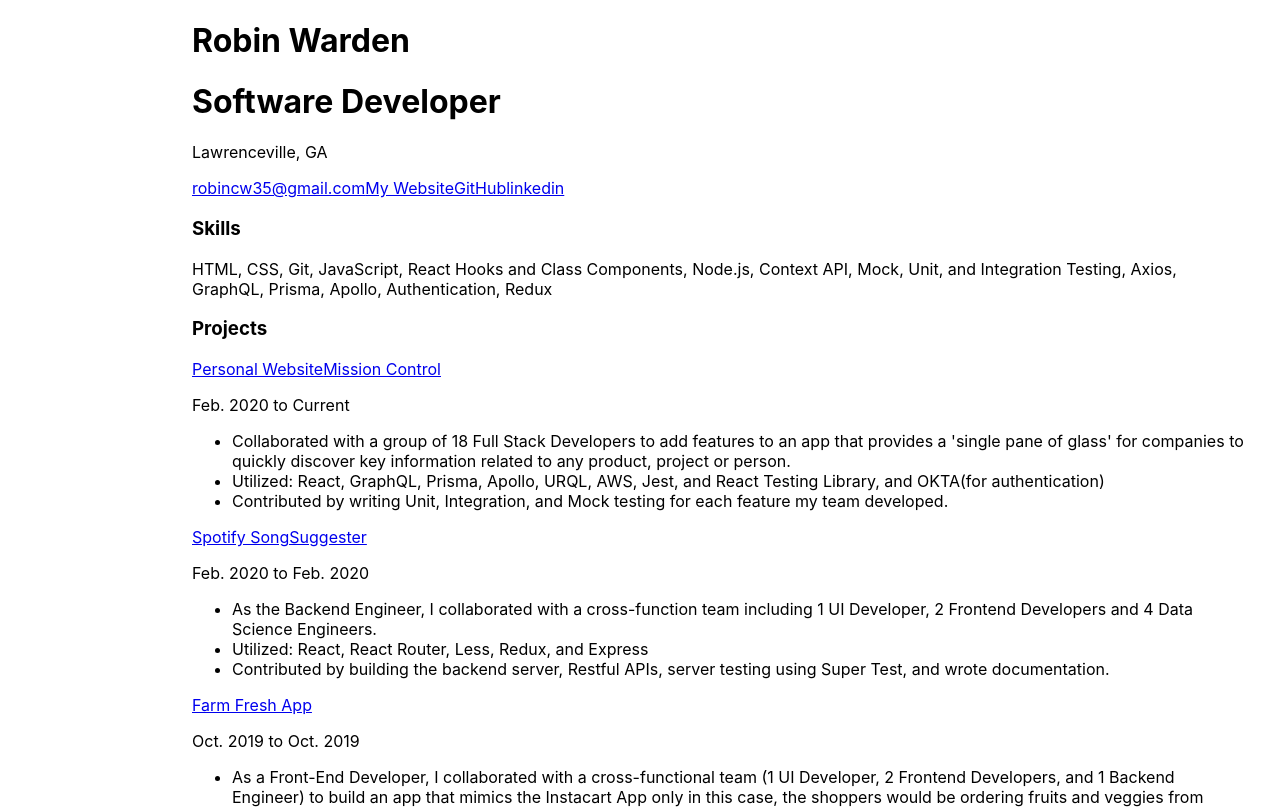
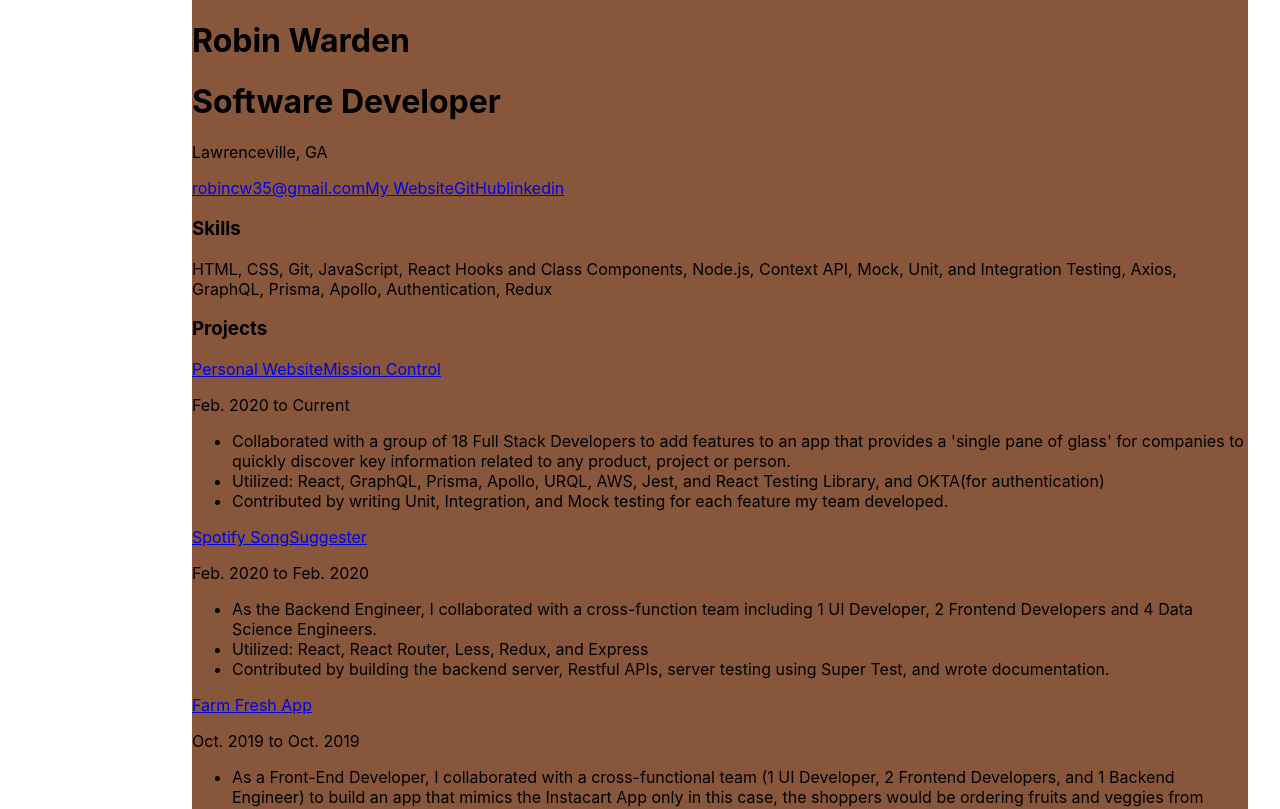
Before and after one commit to Code4Blessings/Coding-Resume, a React (Create React App) app: page / in a window 1280 px wide. Shown: the top 809 px of the page. Built offline with nearby package versions, Linux system fonts and the light colour scheme.

Commit message:
Set up scss files

```diff
--- a/src/App.scss
+++ b/src/App.scss
@@ -1,4 +1,14 @@
+@import "./scss/Header.scss";
+@import "./scss/Contact.scss";
+@import "./scss/Skills.scss";
+@import "./scss/Projects.scss";
+@import "./scss/Experience.scss";
+@import "./scss/Education.scss";
+
 .App {
   max-width: 66rem;
+  max-height: 86rem;
   margin-left: 15%;
+  display: grid;
+  background-color: #88563b;
 }
--- /dev/null
+++ b/src/scss/reset.scss
@@ -0,0 +1,48 @@
+/* http://meyerweb.com/eric/tools/css/reset/
+   v2.0 | 20110126
+   License: none (public domain)
+*/
+
+html, body, div, span, applet, object, iframe,
+h1, h2, h3, h4, h5, h6, p, blockquote, pre,
+a, abbr, acronym, address, big, cite, code,
+del, dfn, em, img, ins, kbd, q, s, samp,
+small, strike, strong, sub, sup, tt, var,
+b, u, i, center,
+dl, dt, dd, ol, ul, li,
+fieldset, form, label, legend,
+table, caption, tbody, tfoot, thead, tr, th, td,
+article, aside, canvas, details, embed,
+figure, figcaption, footer, header, hgroup,
+menu, nav, output, ruby, section, summary,
+time, mark, audio, video {
+	margin: 0;
+	padding: 0;
+	border: 0;
+	font-size: 100%;
+	font: inherit;
+	vertical-align: baseline;
+}
+/* HTML5 display-role reset for older browsers */
+article, aside, details, figcaption, figure,
+footer, header, hgroup, menu, nav, section {
+	display: block;
+}
+body {
+	line-height: 1;
+}
+ol, ul {
+	list-style: none;
+}
+blockquote, q {
+	quotes: none;
+}
+blockquote:before, blockquote:after,
+q:before, q:after {
+	content: '';
+	content: none;
+}
+table {
+	border-collapse: collapse;
+    border-spacing: 0;
+}
```
Also changed, not shown: src/scss/Contact.scss (added), src/scss/Education.scss (added), src/scss/Experience.scss (added), src/scss/Header.scss (added), src/scss/Projects.scss (added), src/scss/Skills.scss (added), src/scss/mixins.scss (added), src/scss/variables.scss (added).
